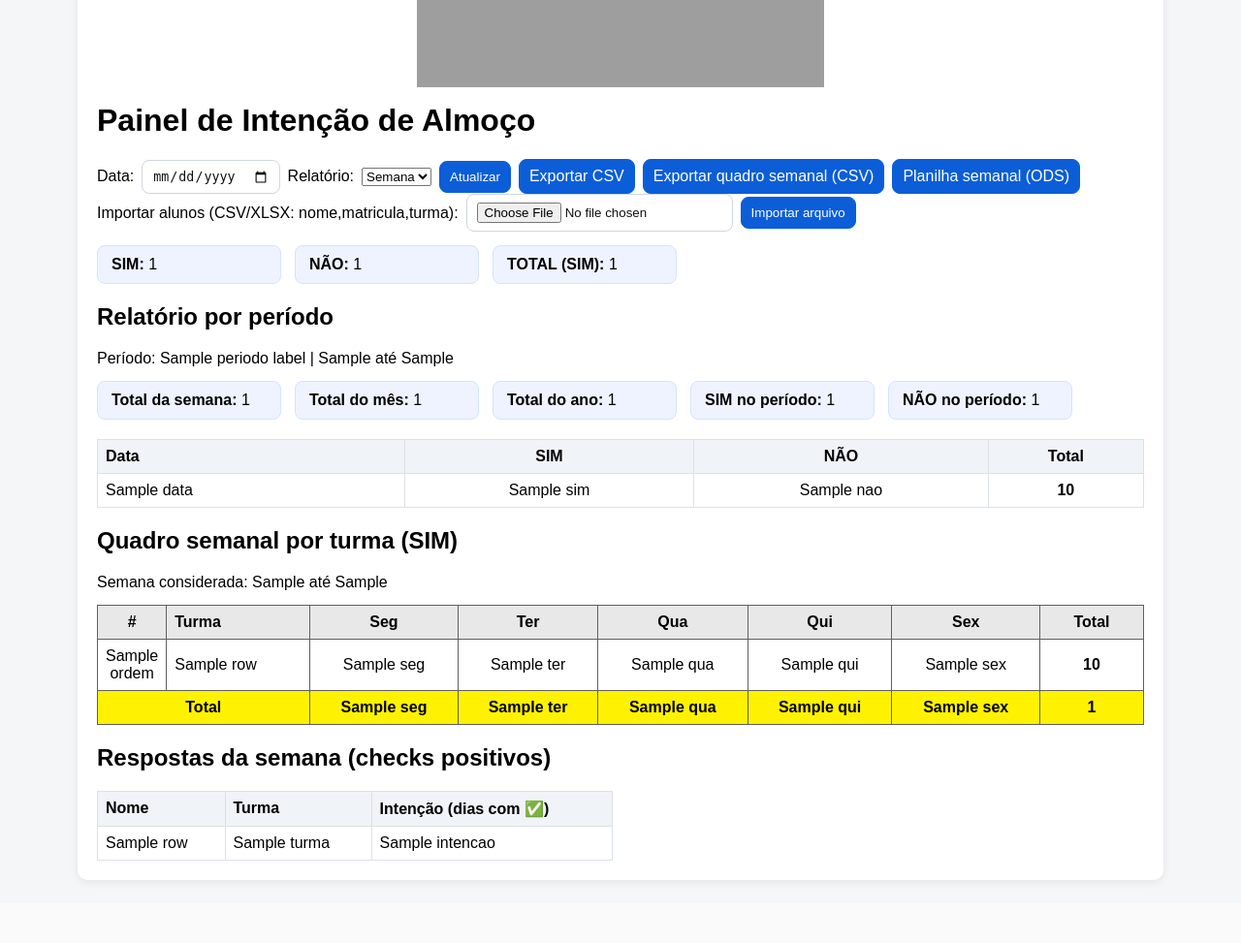
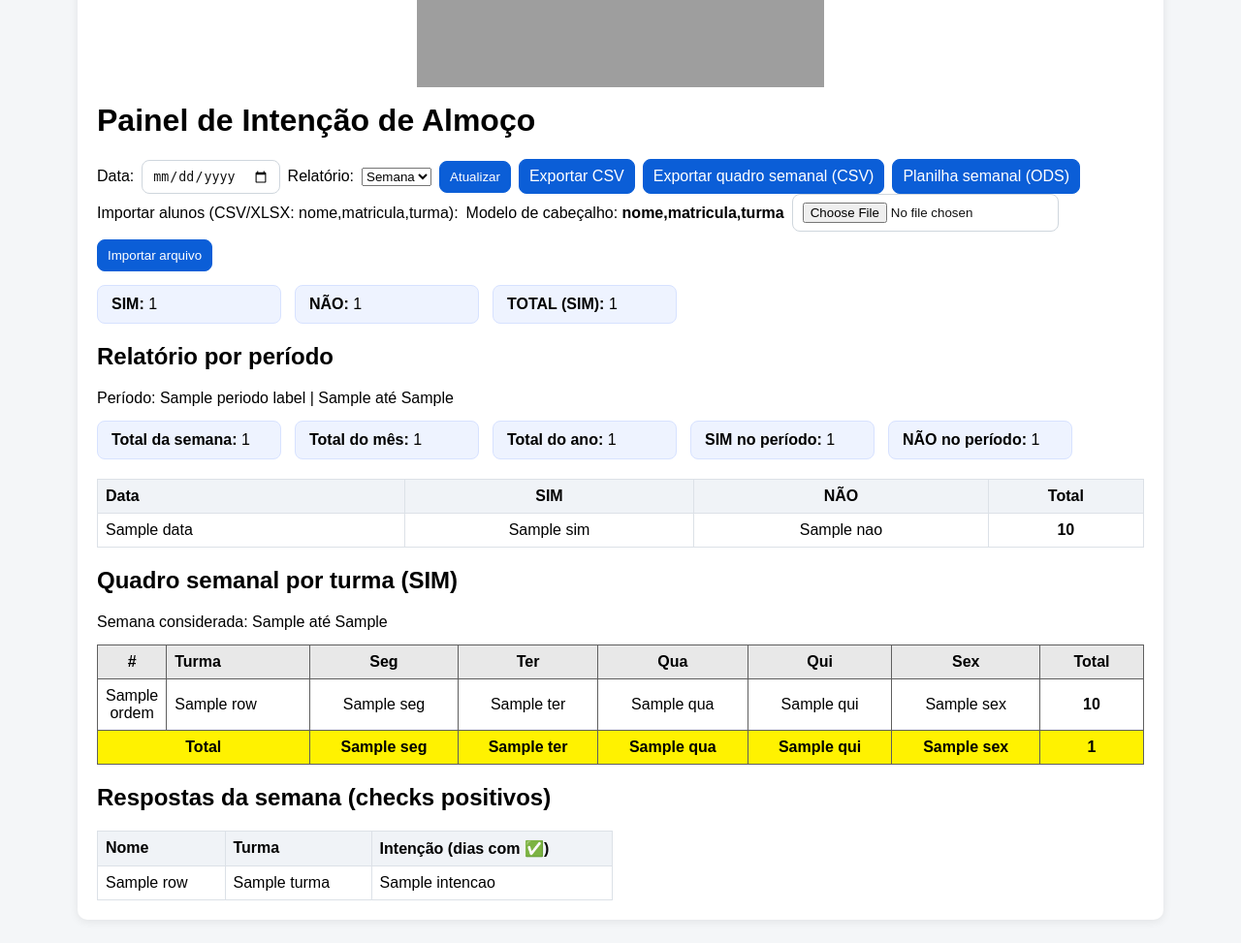
Before and after one commit to FranciscoCarlos1/ALMOCO, a Flask app: template templates/admin.html in a window 1280 px wide. Shown: the part 269-1242 px from the top of the page at 97% size. Before the commit the page ends 1181 px from the top, so only its background shows below. Run offline with Flask 3, Linux system fonts and the light colour scheme; the template is opened without the code that fills it: most values are stand-ins (such as "Sample title", 1, 10 or a date in 2020); grey boxes are pictures that could not be loaded.

Commit message:
importar arquivo xlsx

```diff
--- a/templates/admin.html
+++ b/templates/admin.html
@@ -61,6 +61,7 @@
         <input type="hidden" name="token" value="{{ token }}" />
         <input type="hidden" name="data" value="{{ data_filtro }}" />
         <label for="arquivo_csv">Importar alunos (CSV/XLSX: nome,matricula,turma):</label>
+        <span>Modelo de cabeçalho: <strong>nome,matricula,turma</strong></span>
         <input type="file" id="arquivo_csv" name="arquivo_csv" accept=".csv,.xlsx" required />
         <button type="submit">Importar arquivo</button>
       </form>
```
